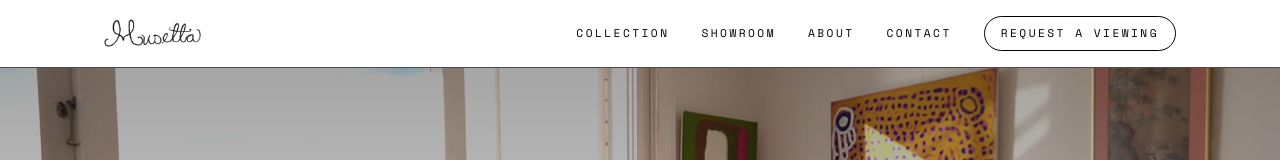
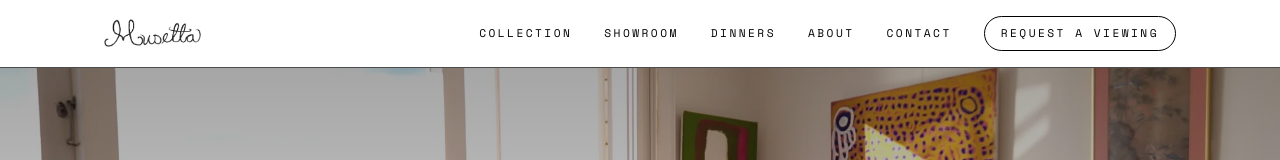
Before and after one commit to miacollis35-rgb/musetta-site, a Next.js app: page / in a window 1280 px wide. Shown: the top 160 px of the page. Built offline with nearby package versions, Linux system fonts and the light colour scheme.

Commit message:
Add Dinners link to nav

```diff
--- a/src/components/Nav.tsx
+++ b/src/components/Nav.tsx
@@ -6,6 +6,7 @@ import { usePathname } from "next/navigation";
 const links = [
   { href: "/collection", label: "Collection" },
   { href: "/showroom", label: "Showroom" },
+  { href: "/dinners", label: "Dinners" },
   { href: "/about", label: "About" },
   { href: "/contact", label: "Contact" },
 ];
```
